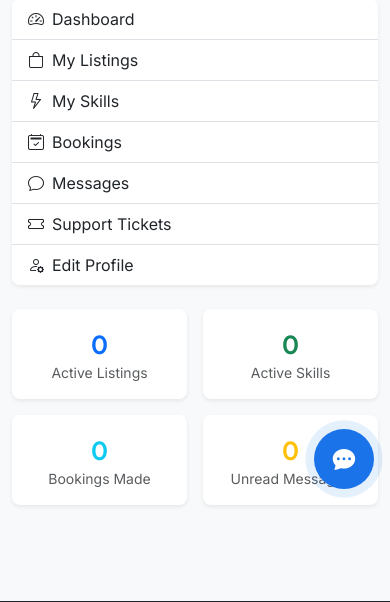
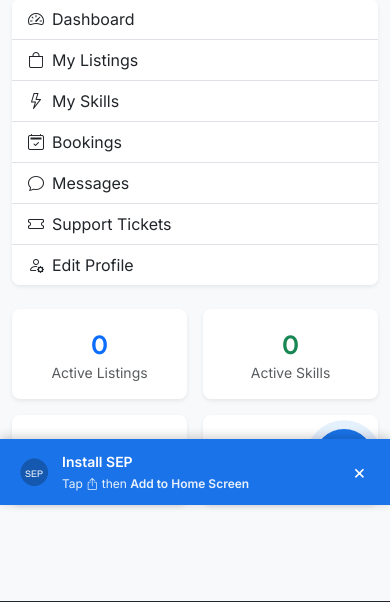
Before and after one commit to solexb166/sep-project, a Django app: page /accounts/dashboard/ in a window 390 px wide. Shown: the part 339-941 px from the top of the page. Run offline with Django 4.2, Linux system fonts and the light colour scheme; the visitor is signed in with stand-in values (Sample User, id 1); data that the repository does not hold is empty.

Commit message:
Add PWA support — installable on Android and iPhone
- manifest.json with app icons (72px to 512px)
- Service worker with network-first caching strategy
- iOS meta tags (apple-touch-icon, apple-mobile-web-app-capable)
- Install banner for Android (native prompt) and iPhone (Share > Add to Home Screen guide)
- SW served at /sw.js via Django URL for correct scope

Co-Authored-By: Claude Sonnet 4.6 <noreply@anthropic.com>

```diff
--- a/config/urls.py
+++ b/config/urls.py
@@ -2,9 +2,14 @@ from django.contrib import admin
 from django.urls import path, include
 from django.conf import settings
 from django.conf.urls.static import static
+from django.views.generic import TemplateView
 
 urlpatterns = [
     path('admin/', admin.site.urls),
+    path('sw.js', TemplateView.as_view(
+        template_name='sw.js',
+        content_type='application/javascript'
+    ), name='sw'),
     path('', include('accounts.urls')),
     path('marketplace/', include('marketplace.urls')),
     path('skills/', include('skills.urls')),
--- a/templates/base.html
+++ b/templates/base.html
@@ -4,8 +4,25 @@
 <html lang="en">
 <head>
     <meta charset="UTF-8">
-    <meta name="viewport" content="width=device-width, initial-scale=1.0">
+    <meta name="viewport" content="width=device-width, initial-scale=1.0, viewport-fit=cover">
     <title>{% block title %}SEP — Student Economy Platform{% endblock %}</title>
+
+    <!-- PWA Manifest -->
+    <link rel="manifest" href="{% static 'manifest.json' %}">
+    <meta name="theme-color" content="#1a73e8">
+
+    <!-- iOS PWA support -->
+    <meta name="apple-mobile-web-app-capable" content="yes">
+    <meta name="apple-mobile-web-app-status-bar-style" content="default">
+    <meta name="apple-mobile-web-app-title" content="SEP">
+    <link rel="apple-touch-icon" href="{% static 'icons/icon-180.png' %}">
+    <link rel="apple-touch-icon" sizes="152x152" href="{% static 'icons/icon-152.png' %}">
+    <link rel="apple-touch-icon" sizes="144x144" href="{% static 'icons/icon-144.png' %}">
+
+    <!-- General meta -->
+    <meta name="mobile-web-app-capable" content="yes">
+    <meta name="description" content="Campus marketplace for Ugandan university students — buy, sell and exchange skills.">
+
     <link rel="preconnect" href="https://fonts.googleapis.com">
     <link rel="preconnect" href="https://fonts.gstatic.com" crossorigin>
     <link href="https://fonts.googleapis.com/css2?family=Plus+Jakarta+Sans:wght@400;500;600;700;800&family=Inter:wght@400;500;600&display=swap" rel="stylesheet">
@@ -52,5 +69,65 @@
         setTimeout(() => { t.classList.remove('show'); }, 5000);
     });
     </script>
+
+    <!-- iOS "Add to Home Screen" banner -->
+    <div id="ios-install-banner" style="display:none;position:fixed;bottom:0;left:0;right:0;z-index:9998;
+         background:#1a73e8;color:#fff;padding:12px 16px;font-size:14px;
+         display:flex;align-items:center;gap:10px;box-shadow:0 -2px 10px rgba(0,0,0,0.2);">
+        <img src="{% static 'icons/icon-72.png' %}" width="36" height="36" style="border-radius:8px;flex-shrink:0;">
+        <div style="flex:1;">
+            <strong>Install SEP</strong><br>
+            <span style="opacity:0.9;font-size:12px;">Tap <i class="bi bi-box-arrow-up"></i> then <strong>Add to Home Screen</strong></span>
+        </div>
+        <button onclick="document.getElementById('ios-install-banner').style.display='none';localStorage.setItem('iosBannerDismissed','1')"
+                style="background:none;border:none;color:#fff;font-size:20px;padding:4px 8px;cursor:pointer;">&times;</button>
+    </div>
+
+    <!-- Android install prompt -->
+    <div id="android-install-banner" style="display:none;position:fixed;bottom:0;left:0;right:0;z-index:9998;
+         background:#1a73e8;color:#fff;padding:12px 16px;font-size:14px;
+         align-items:center;gap:10px;box-shadow:0 -2px 10px rgba(0,0,0,0.2);">
+        <img src="{% static 'icons/icon-72.png' %}" width="36" height="36" style="border-radius:8px;flex-shrink:0;">
+        <div style="flex:1;">
+            <strong>Install SEP App</strong><br>
+            <span style="opacity:0.9;font-size:12px;">Get the full app experience on your phone</span>
+        </div>
+        <button id="android-install-btn" class="btn btn-sm btn-light fw-semibold" style="flex-shrink:0;">Install</button>
+        <button onclick="document.getElementById('android-install-banner').style.display='none';localStorage.setItem('androidBannerDismissed','1')"
+                style="background:none;border:none;color:#fff;font-size:20px;padding:4px 8px;cursor:pointer;">&times;</button>
+    </div>
+
+    <script>
+    // Register service worker
+    if ('serviceWorker' in navigator) {
+        navigator.serviceWorker.register('/sw.js', { scope: '/' })
+            .catch(err => console.log('SW registration failed:', err));
+    }
+
+    const isIOS = /iphone|ipad|ipod/i.test(navigator.userAgent);
+    const isInStandaloneMode = window.matchMedia('(display-mode: standalone)').matches || window.navigator.standalone;
+
+    // iOS banner
+    if (isIOS && !isInStandaloneMode && !localStorage.getItem('iosBannerDismissed')) {
+        document.getElementById('ios-install-banner').style.display = 'flex';
+    }
+
+    // Android / Chrome install prompt
+    let deferredPrompt;
+    window.addEventListener('beforeinstallprompt', e => {
+        e.preventDefault();
+        deferredPrompt = e;
+        if (!localStorage.getItem('androidBannerDismissed')) {
+            document.getElementById('android-install-banner').style.display = 'flex';
+        }
+    });
+    document.getElementById('android-install-btn').addEventListener('click', () => {
+        document.getElementById('android-install-banner').style.display = 'none';
+        if (deferredPrompt) {
+            deferredPrompt.prompt();
+            deferredPrompt.userChoice.then(() => { deferredPrompt = null; });
+        }
+    });
+    </script>
 </body>
 </html>
```
Also changed, not shown: static/sw.js (added, +62 -0 lines), templates/sw.js (added, +62 -0 lines), static/icons/icon-128.png (added), static/icons/icon-144.png (added), static/icons/icon-152.png (added), static/icons/icon-180.png (added), static/icons/icon-192.png (added), static/icons/icon-384.png (added), static/icons/icon-512.png (added), static/icons/icon-72.png (added), static/icons/icon-96.png (added), static/manifest.json (added).
